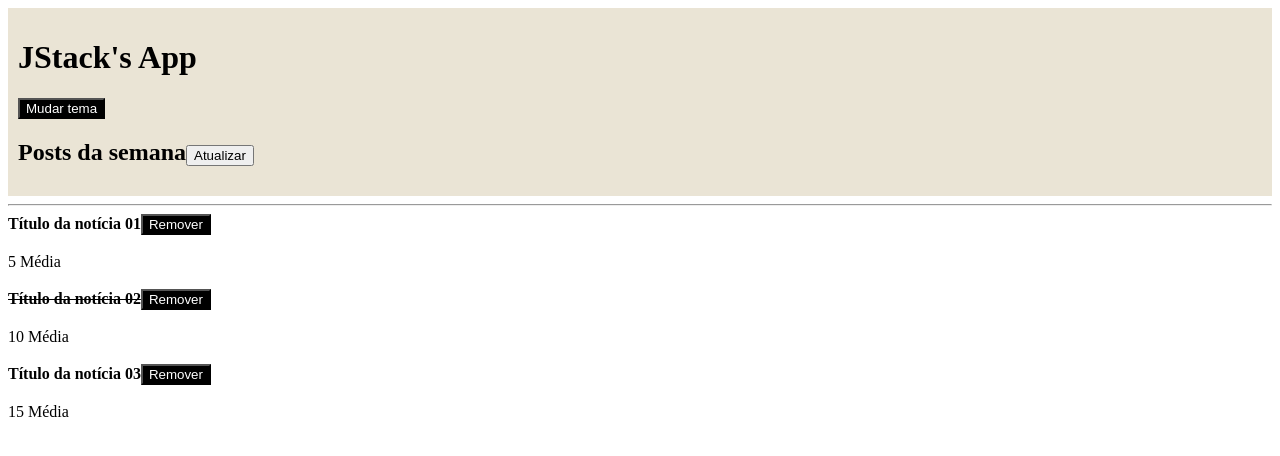
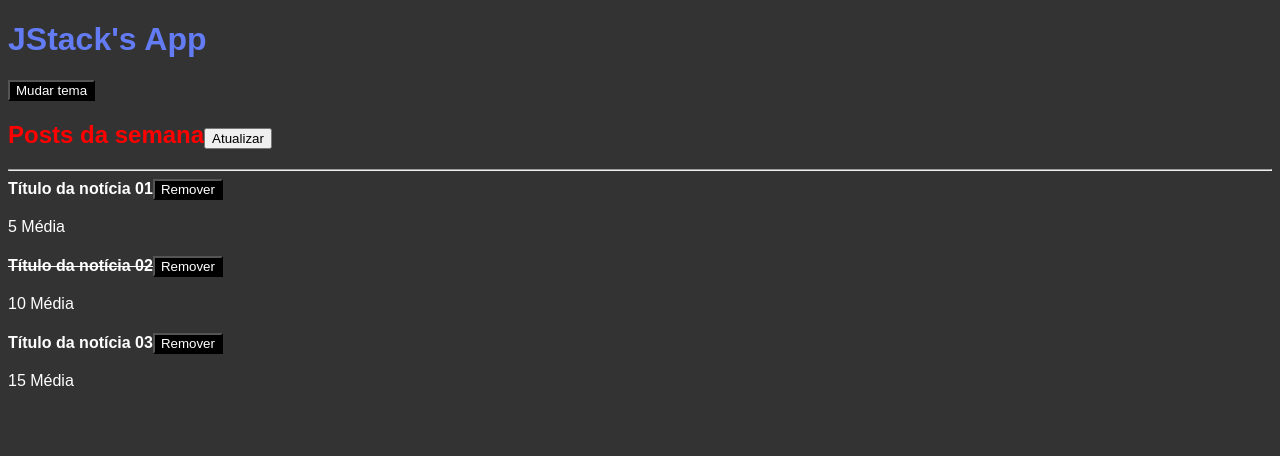
Before and after one commit to RflBueno/react-fundamentos, a React app: page / in a window 1280 px wide. Shown: the top 456 px of the page. Built offline with nearby package versions, Linux system fonts and the light colour scheme.

Commit message:
feat implem. sass e loaders

```diff
--- a/package.json
+++ b/package.json
@@ -15,7 +15,11 @@
     "@babel/preset-react": "^7.12.10",
     "babel-loader": "^8.2.2",
     "clean-webpack-plugin": "^3.0.0",
+    "css-loader": "5.2.4",
     "html-webpack-plugin": "^4.5.1",
+    "sass": "1.32.11",
+    "sass-loader": "11.0.1",
+    "style-loader": "2.0.0",
     "webpack": "^5.21.2",
     "webpack-cli": "^4.5.0",
     "webpack-dev-server": "^3.11.2"
--- a/src/App.js
+++ b/src/App.js
@@ -2,6 +2,7 @@ import React, { useState } from 'react';
 import Post from './Post';
 import Header from './Header';
 import { ThemeProvider } from './ThemeContext';
+import styles from './App.scss';
 
 
 
@@ -9,9 +10,9 @@ function App() {
 
 
     const [posts, setPosts] = useState([
-        { id: Math.random(), title: 'Título da notícia 01', subtitle: 'Subtítulo da notícia 01', likes: 10, read: false, },
-        { id: Math.random(), title: 'Título da notícia 02', subtitle: 'Subtítulo da notícia 02', likes: 20, read: true, },
-        { id: Math.random(), title: 'Título da notícia 03', subtitle: 'Subtítulo da notícia 03', likes: 30, read: false, },
+        { id: Math.random(), title: 'Título da notícia 01', subtitle: 'Subtítulo da notícia 01', likes: 10, read: false, removed: true },
+        { id: Math.random(), title: 'Título da notícia 02', subtitle: 'Subtítulo da notícia 02', likes: 20, read: true, removed: false },
+        { id: Math.random(), title: 'Título da notícia 03', subtitle: 'Subtítulo da notícia 03', likes: 30, read: false, removed: false },
     ]);
 
 
@@ -29,14 +30,19 @@ function App() {
     }
 
     function handleRemovePost(postId) {
-        setPosts((prevState) => prevState.filter(post => post.id !== postId));
+        setPosts((prevState) => prevState.map(
+            post => (
+                post.id === postId
+                 ? { ...post, removed: true } : post
+            )
+        ));
     }
 
     return (
         <ThemeProvider>
 
         <Header>
-            <h2>Posts da semana
+            <h2 className={styles.title}>Posts da semana
                 <button onClick={handleRefresh}>Atualizar</button>
             </h2>
         </Header>
--- /dev/null
+++ b/src/App.scss
@@ -0,0 +1,3 @@
+.title {
+    color: #f00;
+}
--- a/src/Header.js
+++ b/src/Header.js
@@ -2,27 +2,19 @@ import React, { useContext } from 'react';
 import PropTypes from 'prop-types';
 import Button from './Button';
 import { ThemeContext } from './ThemeContext';
+import styles from './Header.scss';
 
 export default function Header(props) {
     const { onToggleTheme } = useContext(ThemeContext);
 
-    return (
-        <div
-            style={{
-                backgroundColor: '#EAE4D5',
-                color: '#000000',
-                padding: '10px',
-                display: 'flex',
-                justifyContent: 'space-between',
-                alignItems: 'center',
-            }}
-        >
-            <header>
-                <h1>{props.title}</h1>
-                <Button onClick={onToggleTheme}>Mudar tema</Button>
-                {props.children}
-            </header>
-        </div>
+    return(
+        <>
+        <header>
+            <h1 className={styles.title}>{props.title}</h1>
+            <Button onClick={onToggleTheme}>Mudar tema</Button>
+            {props.children}
+        </header>
+        </>
     );
 }
 
--- /dev/null
+++ b/src/Header.scss
@@ -0,0 +1,5 @@
+$primary: #637BF3;
+
+.title {
+    color: $primary;
+}
--- a/src/Post.js
+++ b/src/Post.js
@@ -1,13 +1,13 @@
 import React, { Fragment } from 'react';
 import PropTypes from 'prop-types'
 import PostHeader from './PostHeader.js';
+import styles from './Post.scss';
 
 
 export default function Post(props) {
 
     return(
-        <>
-        <article>
+        <article className={styles.post}>
             <PostHeader
                 onRemove={props.onRemove}
                 post={{
@@ -19,8 +19,6 @@ export default function Post(props) {
             <br />
             <span>{props.post.likes / 2} Média</span>
         </article>
-        <br />
-        </>
     );
 }
 
--- /dev/null
+++ b/src/Post.scss
@@ -0,0 +1,3 @@
+.post {
+    margin-bottom: 20px;
+}
--- a/src/index.js
+++ b/src/index.js
@@ -1,6 +1,7 @@
 import React from 'react';
 import ReactDOM from 'react-dom';
 import App from './App';
+import './index.scss';
 
 ReactDOM.render(
     <App />,
--- /dev/null
+++ b/src/index.scss
@@ -0,0 +1,5 @@
+body {
+    background-color: #333;
+    color: #fff;
+    font-family: sans-serif;
+}
--- a/webpack.config.js
+++ b/webpack.config.js
@@ -24,6 +24,20 @@ module.exports = {
                 exclude: /node_modules/,
                 use: 'babel-loader',
             },
+            {
+                test: /\.scss$/,
+                exclude: /node_modules/,
+                use: [
+                    'style-loader',
+                    {
+                        loader: 'css-loader',
+                        options: {
+                            modules: true,
+                        },
+                    },
+                    'sass-loader',
+                ],
+            },
         ],
     },
     devServer: {
```
Also changed, not shown: 1 other file (tests, documents, lock files or other folders).
